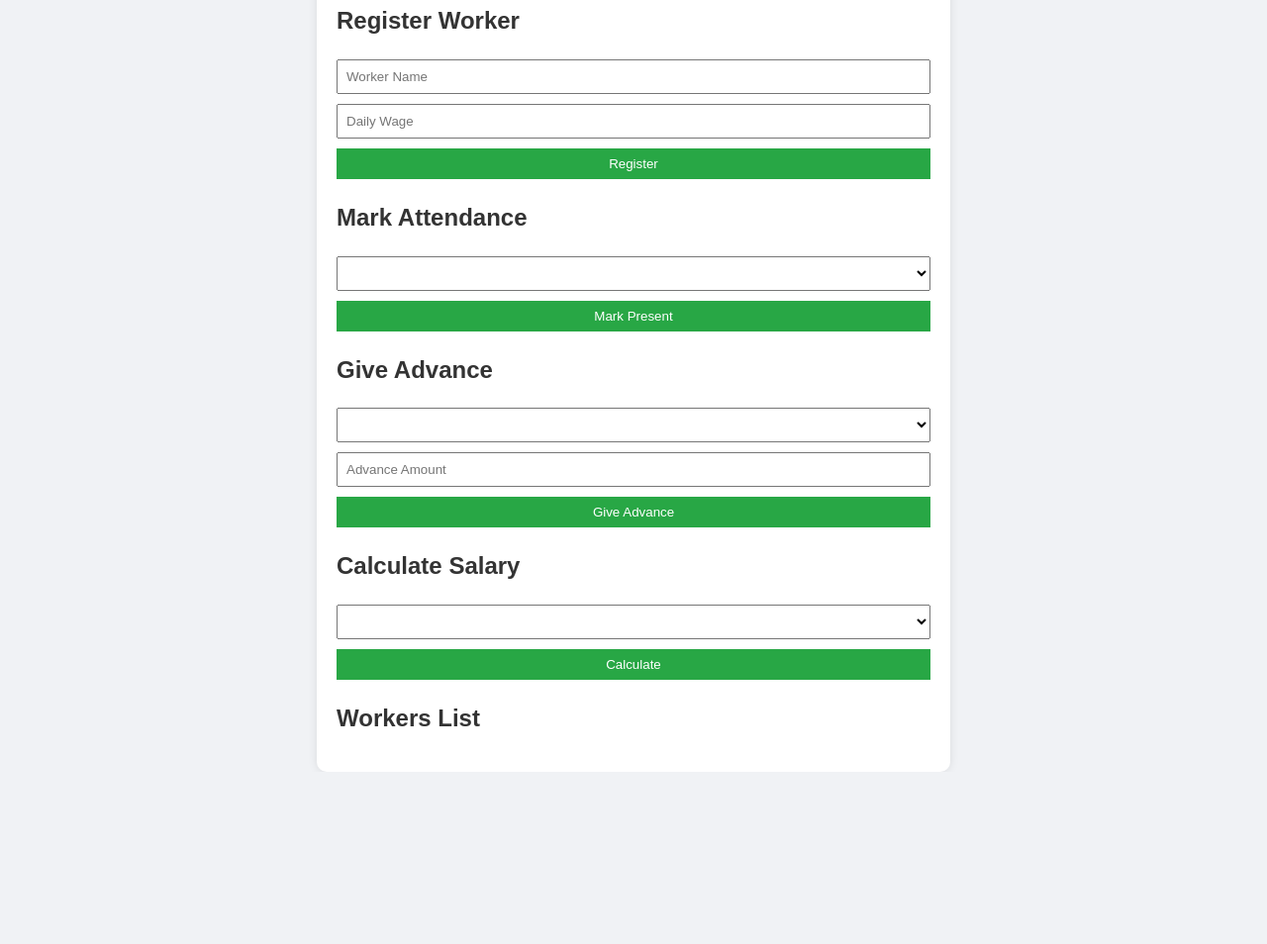
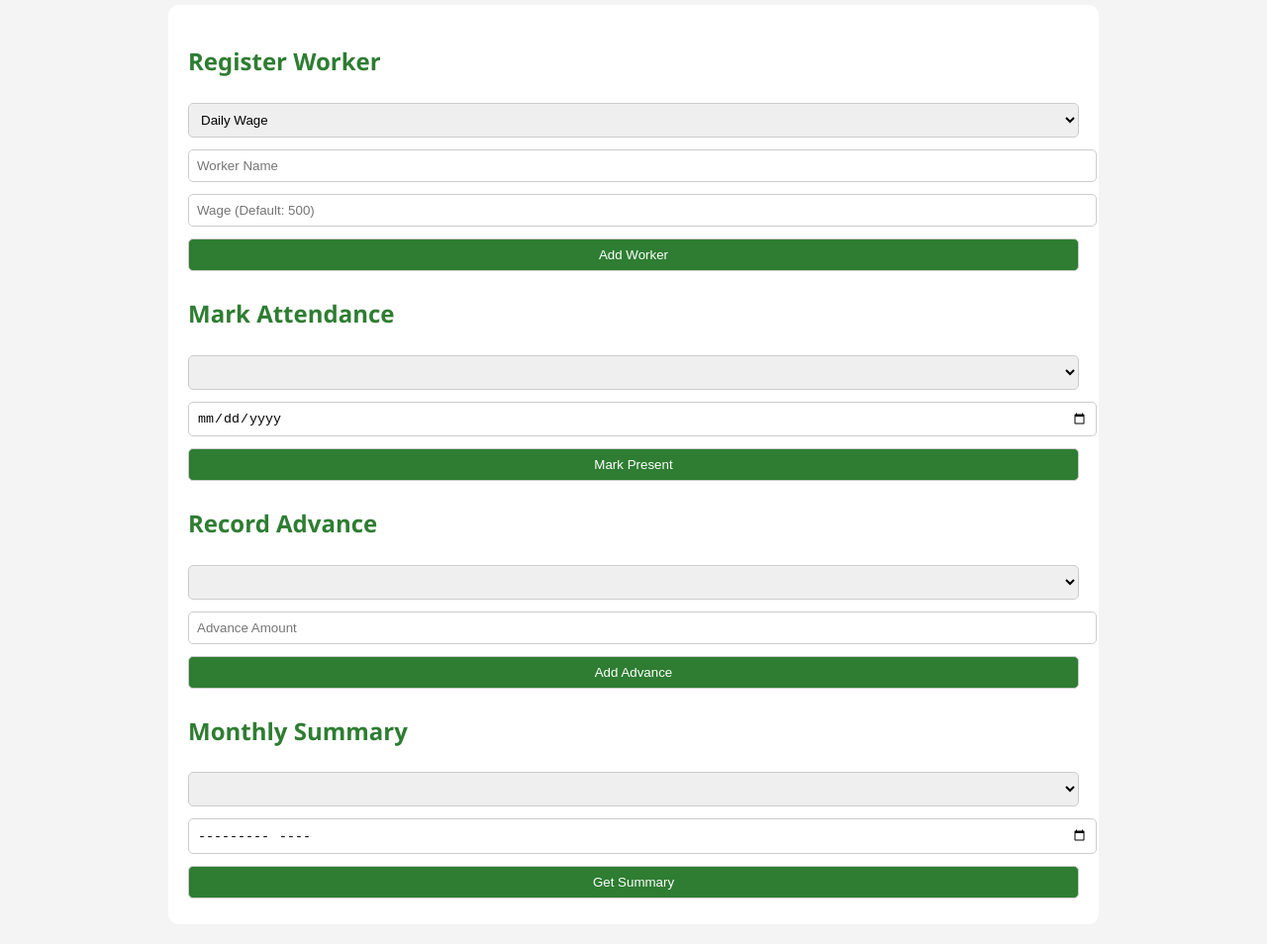
Before and after one commit to mfqooo7/qazi-labor-manager1, a plain HTML site: page index.html in a window 1280 px wide. Shown: the part 133-1087 px from the top of the page at 99% size. Before the commit the page ends 913 px from the top, so only its background shows below. Drawn offline with Linux system fonts and the light colour scheme.

Commit message:
Update index.html

```diff
--- a/index.html
+++ b/index.html
@@ -3,46 +3,179 @@
 <head>
   <meta charset="UTF-8" />
   <meta name="viewport" content="width=device-width, initial-scale=1.0"/>
-  <title>Qazi Labor Manager</title>
-  <link rel="stylesheet" href="style.css" />
+  <title>Qazi Agri Farms - Labor Manager</title>
+  <style>
+    body {
+      font-family: 'Segoe UI', sans-serif;
+      margin: 0;
+      padding: 0;
+      background: #f4f4f4;
+      color: #333;
+    }
+    header {
+      background: #2e7d32;
+      color: white;
+      padding: 1rem;
+      text-align: center;
+    }
+    .container {
+      max-width: 900px;
+      margin: 20px auto;
+      background: white;
+      padding: 20px;
+      border-radius: 10px;
+    }
+    h2 {
+      color: #2e7d32;
+    }
+    input, select, button {
+      padding: 8px;
+      margin: 6px 0;
+      width: 100%;
+      border: 1px solid #ccc;
+      border-radius: 5px;
+    }
+    button {
+      background: #2e7d32;
+      color: white;
+      cursor: pointer;
+    }
+    button:hover {
+      background: #1b5e20;
+    }
+    table {
+      width: 100%;
+      border-collapse: collapse;
+      margin-top: 10px;
+    }
+    th, td {
+      border: 1px solid #ccc;
+      padding: 8px;
+      text-align: center;
+    }
+    th {
+      background: #e8f5e9;
+    }
+  </style>
 </head>
 <body>
+  <header>
+    <h1>Qazi Agri Farms - Labor Manager</h1>
+  </header>
   <div class="container">
-    <h1>Qazi Labor Manager</h1>
+    <h2>Register Worker</h2>
+    <select id="workerType">
+      <option value="daily">Daily Wage</option>
+      <option value="monthly">Monthly Salary</option>
+    </select>
+    <input type="text" id="name" placeholder="Worker Name"/>
+    <input type="number" id="wage" placeholder="Wage (Default: 500)"/>
+    <button onclick="registerWorker()">Add Worker</button>
 
-    <section>
-      <h2>Register Worker</h2>
-      <input type="text" id="workerName" placeholder="Worker Name" />
-      <input type="number" id="dailyWage" placeholder="Daily Wage" />
-      <button onclick="registerWorker()">Register</button>
-    </section>
+    <h2>Mark Attendance</h2>
+    <select id="attendanceWorker"></select>
+    <input type="date" id="attendanceDate"/>
+    <button onclick="markAttendance()">Mark Present</button>
 
-    <section>
-      <h2>Mark Attendance</h2>
-      <select id="attendanceWorker"></select>
-      <button onclick="markAttendance()">Mark Present</button>
-    </section>
+    <h2>Record Advance</h2>
+    <select id="advanceWorker"></select>
+    <input type="number" id="advanceAmount" placeholder="Advance Amount"/>
+    <button onclick="recordAdvance()">Add Advance</button>
 
-    <section>
-      <h2>Give Advance</h2>
-      <select id="advanceWorker"></select>
-      <input type="number" id="advanceAmount" placeholder="Advance Amount" />
-      <button onclick="giveAdvance()">Give Advance</button>
-    </section>
-
-    <section>
-      <h2>Calculate Salary</h2>
-      <select id="salaryWorker"></select>
-      <button onclick="calculateSalary()">Calculate</button>
-      <div id="salaryResult"></div>
-    </section>
-
-    <section>
-      <h2>Workers List</h2>
-      <ul id="workersList"></ul>
-    </section>
+    <h2>Monthly Summary</h2>
+    <select id="summaryWorker"></select>
+    <input type="month" id="summaryMonth"/>
+    <button onclick="showSummary()">Get Summary</button>
+    <div id="summaryOutput"></div>
   </div>
 
-  <script src="app.js"></script>
+  <script>
+    const workers = JSON.parse(localStorage.getItem("workers") || "[]");
+    const attendance = JSON.parse(localStorage.getItem("attendance") || "[]");
+    const advances = JSON.parse(localStorage.getItem("advances") || "[]");
+
+    function saveData() {
+      localStorage.setItem("workers", JSON.stringify(workers));
+      localStorage.setItem("attendance", JSON.stringify(attendance));
+      localStorage.setItem("advances", JSON.stringify(advances));
+    }
+
+    function updateDropdowns() {
+      ["attendanceWorker", "advanceWorker", "summaryWorker"].forEach(id => {
+        const select = document.getElementById(id);
+        select.innerHTML = "";
+        workers.forEach((w, i) => {
+          const opt = document.createElement("option");
+          opt.value = i;
+          opt.text = `${w.name} (${w.type})`;
+          select.appendChild(opt);
+        });
+      });
+    }
+
+    function registerWorker() {
+      const name = document.getElementById("name").value;
+      const wage = +document.getElementById("wage").value || 500;
+      const type = document.getElementById("workerType").value;
+      if (!name) return alert("Enter a name");
+
+      workers.push({ name, wage, type });
+      saveData();
+      updateDropdowns();
+      alert("Worker added!");
+    }
+
+    function markAttendance() {
+      const id = document.getElementById("attendanceWorker").value;
+      const date = document.getElementById("attendanceDate").value;
+      if (!date) return alert("Select a date");
+
+      attendance.push({ workerId: +id, date });
+      saveData();
+      alert("Attendance marked");
+    }
+
+    function recordAdvance() {
+      const id = document.getElementById("advanceWorker").value;
+      const amt = +document.getElementById("advanceAmount").value;
+      if (!amt) return alert("Enter amount");
+
+      advances.push({ workerId: +id, amount: amt, date: new Date().toISOString().slice(0, 10) });
+      saveData();
+      alert("Advance recorded");
+    }
+
+    function showSummary() {
+      const id = +document.getElementById("summaryWorker").value;
+      const month = document.getElementById("summaryMonth").value;
+      const worker = workers[id];
+      if (!month) return alert("Select month");
+
+      const monthStr = month;
+      const att = attendance.filter(a => a.workerId === id && a.date.startsWith(monthStr));
+      const adv = advances.filter(a => a.workerId === id && a.date.startsWith(monthStr));
+      const totalAdvance = adv.reduce((sum, a) => sum + a.amount, 0);
+      const totalDays = att.length;
+      const salary =
+        worker.type === "monthly"
+          ? worker.wage
+          : totalDays * worker.wage;
+      const income = salary - totalAdvance;
+
+      document.getElementById("summaryOutput").innerHTML = `
+        <table>
+          <tr><th>Name</th><td>${worker.name}</td></tr>
+          <tr><th>Type</th><td>${worker.type}</td></tr>
+          <tr><th>Month</th><td>${month}</td></tr>
+          <tr><th>Present Days</th><td>${totalDays}</td></tr>
+          <tr><th>Total Salary</th><td>${salary}</td></tr>
+          <tr><th>Total Advance</th><td>${totalAdvance}</td></tr>
+          <tr><th>Net Income</th><td>${income}</td></tr>
+        </table>
+      `;
+    }
+
+    updateDropdowns();
+  </script>
 </body>
 </html>
```
